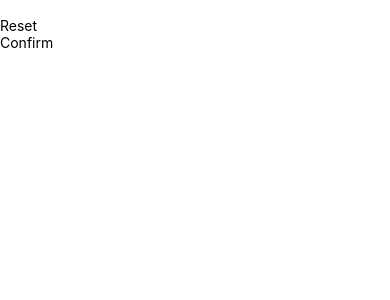
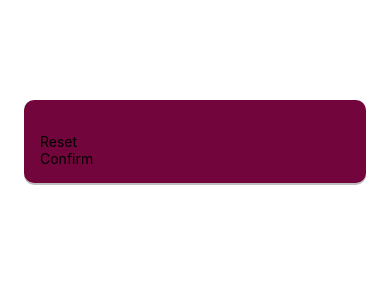
Before and after one commit to blmiranda/guess-my-number, a React Native app: screen / in a window 390 px wide. Shown: the top 300 px of the page. Built offline with nearby package versions, Linux system fonts and the light colour scheme.

Commit message:
49. Styling for Android and IOS

```diff
--- a/App.jsx
+++ b/App.jsx
@@ -5,12 +5,3 @@ import StartGame from './src/screens/StartGame';
 export default function App() {
   return <StartGame />;
 }
-
-const styles = StyleSheet.create({
-  container: {
-    flex: 1,
-    backgroundColor: '#fff',
-    alignItems: 'center',
-    justifyContent: 'center',
-  },
-});
--- a/src/screens/StartGame/index.jsx
+++ b/src/screens/StartGame/index.jsx
@@ -1,9 +1,10 @@
-import { View, TextInput } from 'react-native';
+import { View, Text, TextInput } from 'react-native';
+import styles from './styles';
 import PrimaryButton from '../../components/PrimaryButton';
 
 const StartGame = () => {
   return (
-    <View>
+    <View style={styles.inputContainer}>
       <TextInput />
       <PrimaryButton>Reset</PrimaryButton>
       <PrimaryButton>Confirm</PrimaryButton>
--- /dev/null
+++ b/src/screens/StartGame/styles.js
@@ -0,0 +1,18 @@
+import { StyleSheet } from 'react-native';
+
+export default StyleSheet.create({
+  inputContainer: {
+    backgroundColor: '#72063c',
+    marginTop: 100,
+    marginHorizontal: 24,
+    padding: 16,
+    borderRadius: 10,
+    shadowColor: '#000000',
+    shadowOffset: {
+      width: 0,
+      height: 2,
+    },
+    shadowOpacity: 0.25,
+    elevation: 4,
+  },
+});
```
